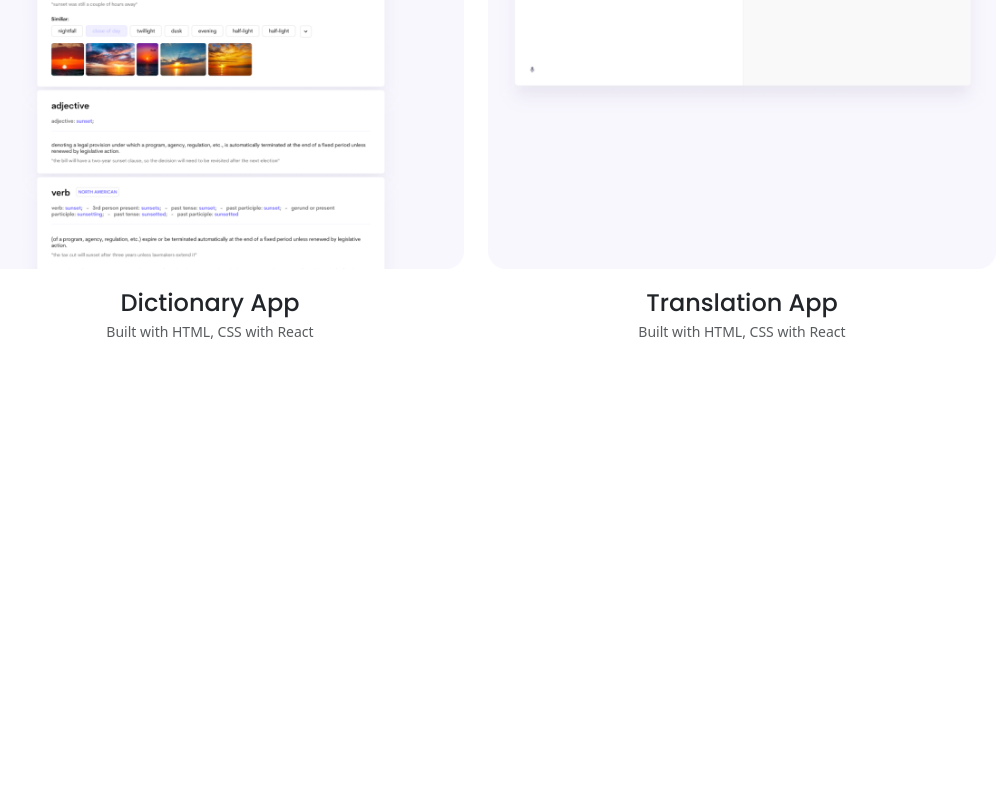
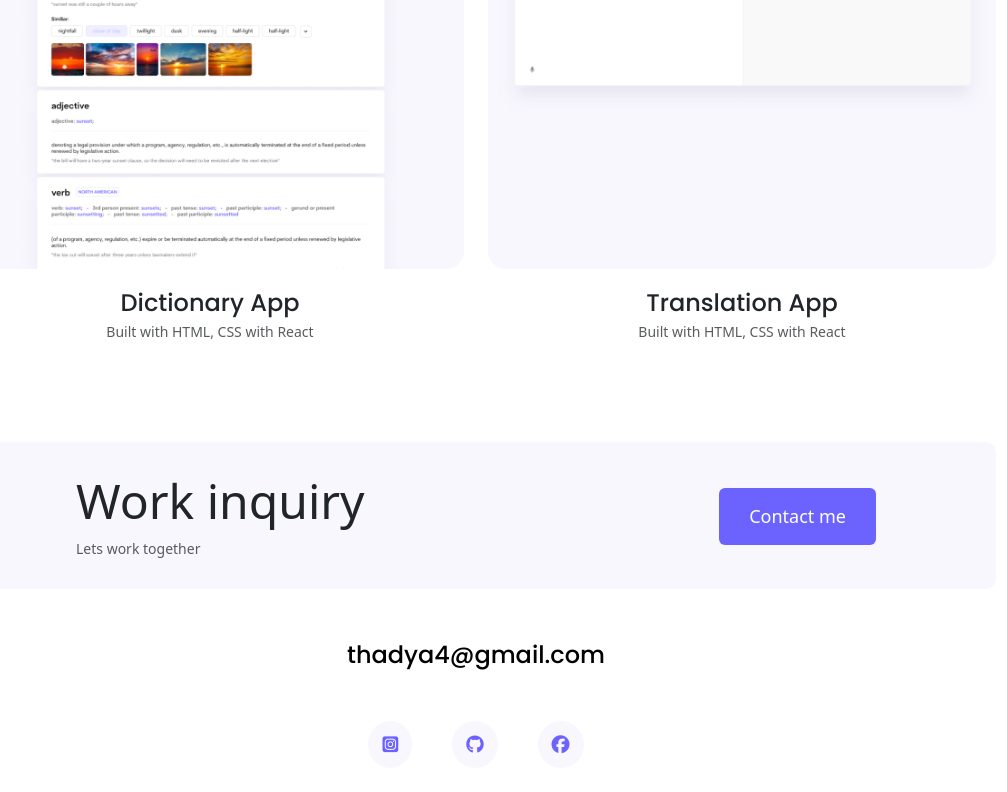
Before and after one commit to thadya/about, a plain HTML site: page home.html in a window 1280 px wide. Shown: the part 1940-2732 px from the top of the page, without its empty margins (164-1171 px from the left). Before the commit the page ends 2532 px from the top, so only its background shows below. Drawn offline with nearby package versions, Linux system fonts and the light colour scheme.

Commit message:
adding of footer

```diff
--- a/home.html
+++ b/home.html
@@ -48,8 +48,8 @@
       </div>
     <div class="hero">
         <p>👋 Hello, I am</p>
-        <h1>Patricia Pereira</h1>
-        <h2 class="mb-5">Front-end developer based in Portugal</h2>
+        <h1>Thato Gumbo</h1>
+        <h2 class="mb-5">Front-end developer based in London</h2>
         <div>
           <a href="#" class="btn btn-branding">Contact me</a>
         </div>
@@ -105,6 +105,31 @@
                 </p>
               </div>
             </div>
+            <footer>
+            <div class="contact-box justify-content-between mb-5 d-none d-md-flex">
+                <div>
+                <h4>
+                 Work inquiry
+                </h4>
+                <p class="text-muted">
+               Lets work together
+                </p>
+            </div>
+            <div>
+                <a href="" class="btn btn-branding mt-3"> Contact me</a>
+            </div>
+        </div>
+            <div class="d-flex justify-content-center mb-5">
+                <a href="mailto:thadya4@gmail.com" class="email-link">
+                    thadya4@gmail.com
+                </a>
+            </div>
+                <div class="social-links d-flex justify-content-center">
+                <a href="https://www.Instagram.com/thato"  target="blank"><i class="fa-brands fa-square-instagram"></i></a>
+                <a href="https://www.github.com/thato"  target="blank"><i class="fa-brands fa-github"></i></a>
+                <a href="https://www.facebook.com/thato"  target="blank"><i class="fa-brands fa-facebook"></i></a>
+                </div>
+             </footer>
           </div>
         </div>
       </body>
--- a/styles/portfolio.css
+++ b/styles/portfolio.css
@@ -104,3 +104,45 @@ nav li{
   padding: 160px 20px;
   background: var(--secondary-color);
   }
+  footer .email-link{
+    text-decoration: none;
+    color: black;
+    font-size: 24px;
+
+  }
+  footer .email-link:hover{
+    color: var(--branding-color)
+  }
+  footer{
+    margin: 60px 0;
+  }
+ footer .social-links a {
+    margin:0 20px;
+    color: var(--branding-color);
+background-color: var(--secondary-color);
+padding: 10px 14px;
+font-size: 18px;
+border-radius: 50%;
+transition: all 100ms ease-in-out;
+ }
+ footer .social-links a:hover {
+    color: white;
+    background: var(--branding-color);
+
+ }
+ footer .contact-box p{
+margin: 0;
+ }
+ footer .contact-box {
+    background: var(--secondary-color);
+    padding: 30px 120px;
+    border-radius: 10px;
+  }
+ h4{
+   font-size: 48px;
+ }
+ @media (max-width: 900px) {
+    h4{
+      font-size: 26;
+    }
+ }
```
